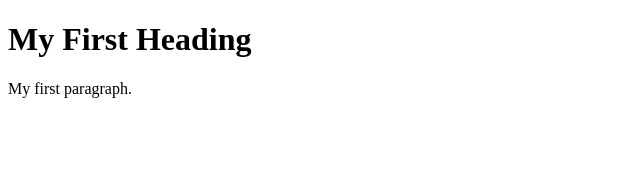
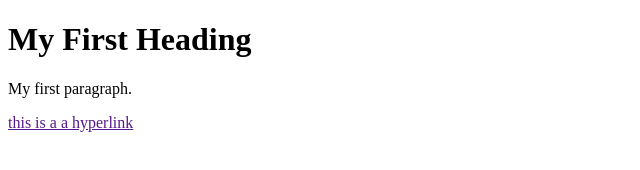
Before and after one commit to dhananjay-shetty/main, a plain HTML site: page index.html in a window 1280 px wide. Shown: the whole page, without its empty margins (0-640 px from the left). Drawn offline with Linux system fonts and the light colour scheme.

Commit message:
added the hyperlink tag to index.hml

```diff
--- a/index.html
+++ b/index.html
@@ -6,5 +6,7 @@
 
 <p>My first paragraph.</p>
 
+<a href> this is a a hyperlink</a href>
+
 </body>
 </html>
```
